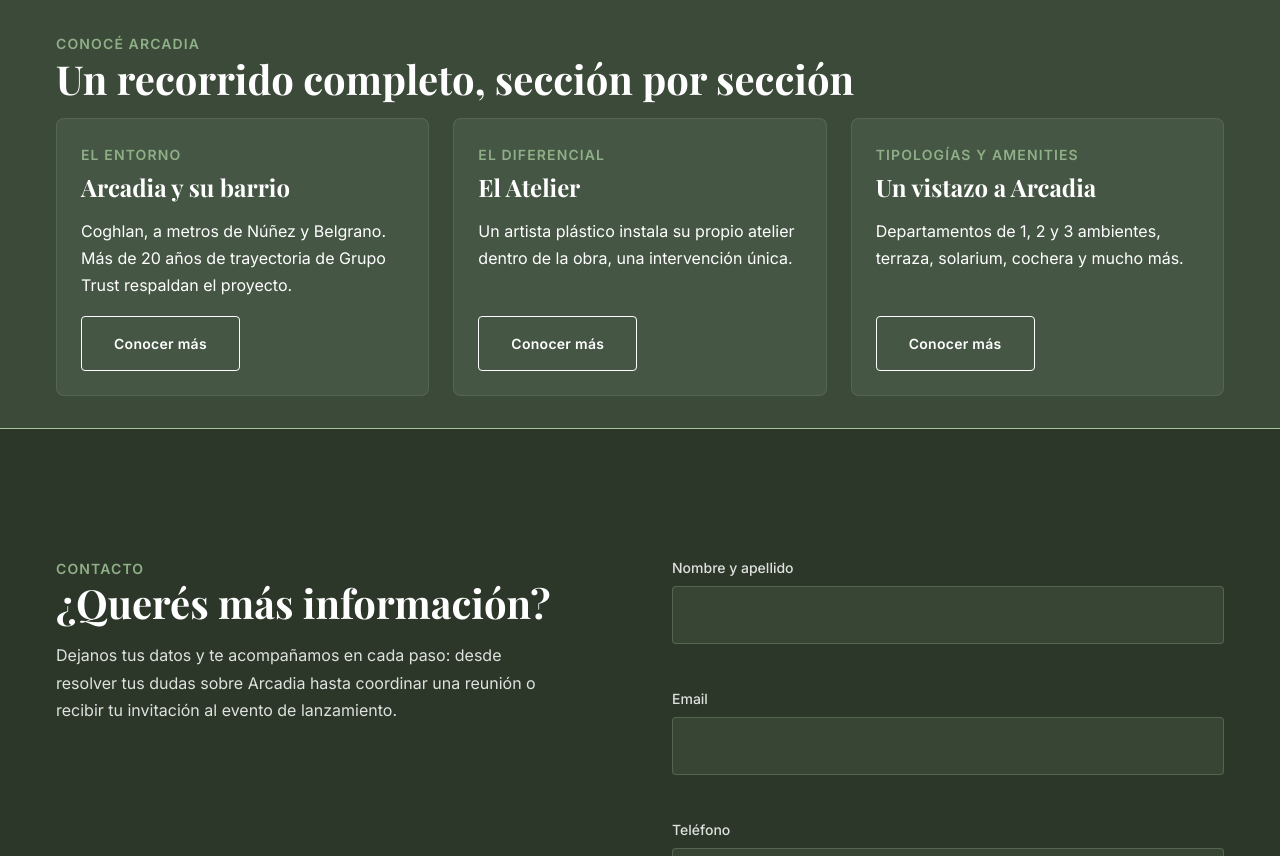
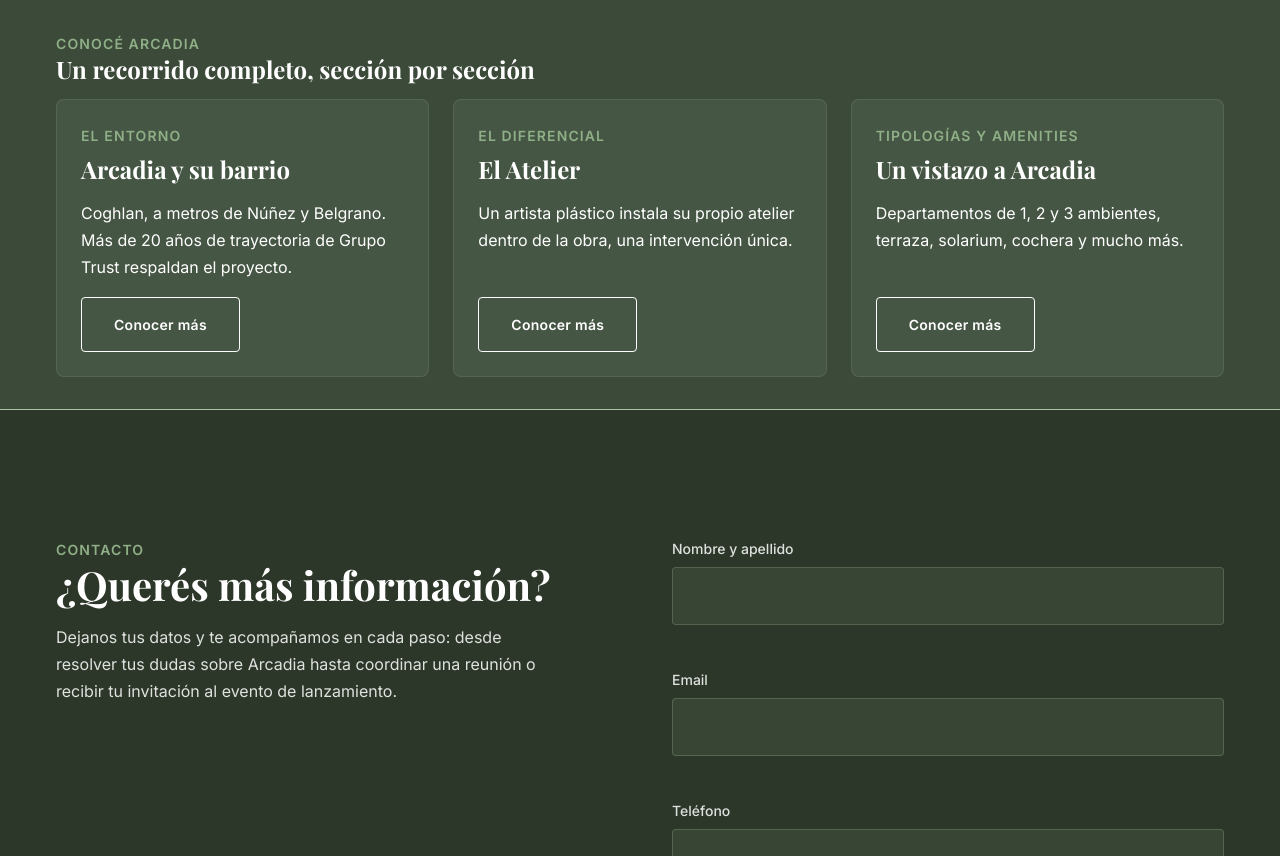
Before and after one commit to pablomguanca/arcadia-demo, a plain HTML site: page index.html in a window 1280 px wide. Shown: the part 928-1784 px from the top of the page. Drawn offline with nearby package versions, Linux system fonts and the light colour scheme.

Commit message:
style: cambiar tamaño de fuente en h2 de la home

```diff
--- a/scss/layout/_container.scss
+++ b/scss/layout/_container.scss
@@ -15,7 +15,7 @@
 
   h2 {
     font-family: v.$font-heading;
-    font-size: v.$fs-3xl;
+    font-size: v.$fs-xl;
     font-weight: v.$fw-bold;
     line-height: v.$lh-tight;
     margin-bottom: v.$space-2;
```
Also changed, not shown: css/main.css.
